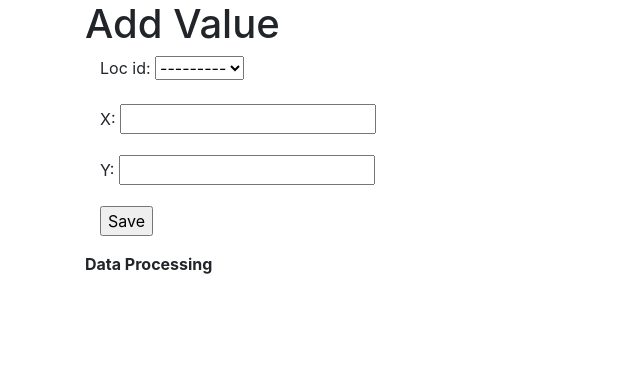
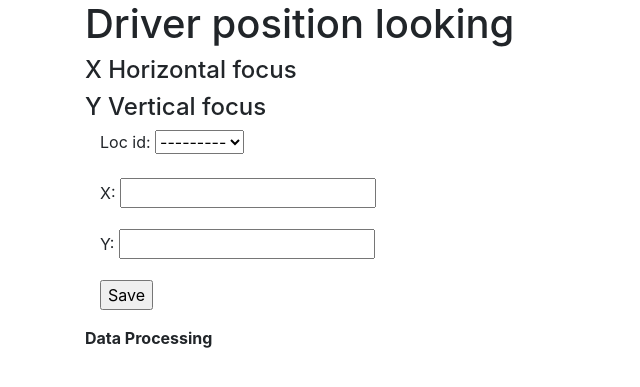
Before and after one commit to faroukmethkal/dataprocessing-assignment, a Django app: page /eyetracking/ in a window 1280 px wide. Shown: the part 56-443 px from the top of the page, without its empty margins (0-640 px from the left). Run offline with Django 3.2, Linux system fonts and the light colour scheme; data comes from the database, SQL or seed files in the repository; some libraries are stand-ins or nearby versions.

Commit message:
last commit

```diff
--- a/map/templates/map/formEyeTracking.html
+++ b/map/templates/map/formEyeTracking.html
@@ -4,7 +4,10 @@
 
 {% block content %}
 
-    <h1>Add Value</h1>
+    <h1>Driver position looking</h1>
+    <h4>X Horizontal focus</h4>
+    <h4>Y Vertical focus</h4>
+
 <div class="container">
 <div>
 
```
